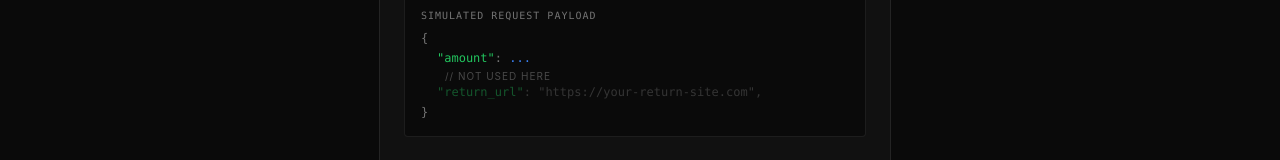
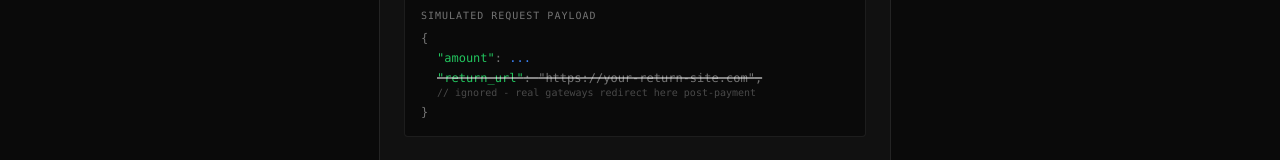
Before and after one commit to Potassiumzz/payment-gateway, a React (Vite) app in the folder frontend/: page /simulate-merchant in a window 1280 px wide. Shown: the part 168-328 px from the top of the page. Built offline with nearby package versions, Linux system fonts and the light colour scheme; no server answers.

Commit message:
fix: improve the `return_url` ignore message in simulated request preview

```diff
--- a/frontend/src/pages/simulate-merchant/SimulateMerchant.tsx
+++ b/frontend/src/pages/simulate-merchant/SimulateMerchant.tsx
@@ -105,12 +105,14 @@ export default function SimulateMerchantPage() {
                   </p>
                 )}
                 <div className="pl-4">
-                  <p className="ml-2 text-[10px] text-text-muted uppercase tracking-widest font-sans opacity-60">// not used here</p>
-                  <p className="opacity-40">
+                  <p className="line-through decoration-white/50 decoration-2">
                     <span className="text-secondary">"return_url"</span>
                     <span className="text-text-muted">: </span>
                     <span className="text-text-muted">"https://your-return-site.com"</span>
                     <span className="text-text-muted">,</span>
+                  </p>
+                  <p className="text-text-muted/60 text-[10px] no-underline">
+                    // ignored - real gateways redirect here post-payment
                   </p>
                 </div>
                 <p className="text-text-muted">{"}"}</p>
```
